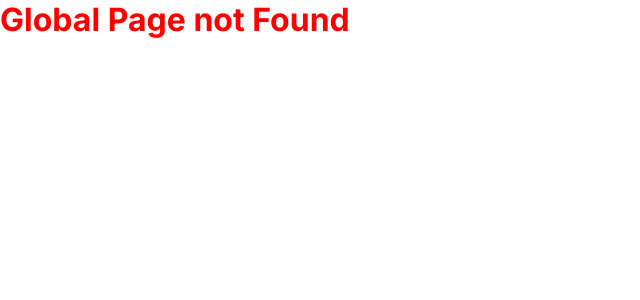
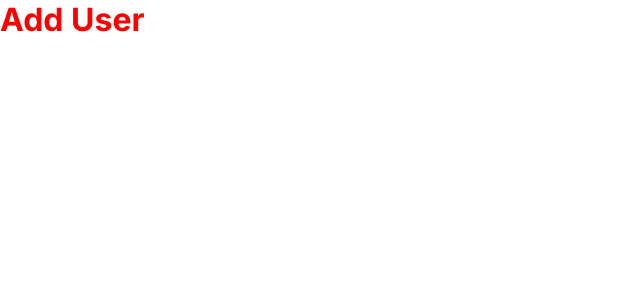
Before and after one commit to Avinashvns/nextjslearn, a Next.js app: page /adduser in a window 1280 px wide. Before the commit this address had no page. Shown: the top 300 px of the page, without its empty margins (0-640 px from the left). Built offline with nearby package versions, Linux system fonts and the light colour scheme.

Commit message:
add user page of POST Integrate of static file

```diff
--- /dev/null
+++ b/src/app/adduser/page.js
@@ -0,0 +1,9 @@
+
+
+export default function AddUser() {
+    return (
+        <div>
+            <h1>Add User</h1>
+        </div>
+    )
+}
```
